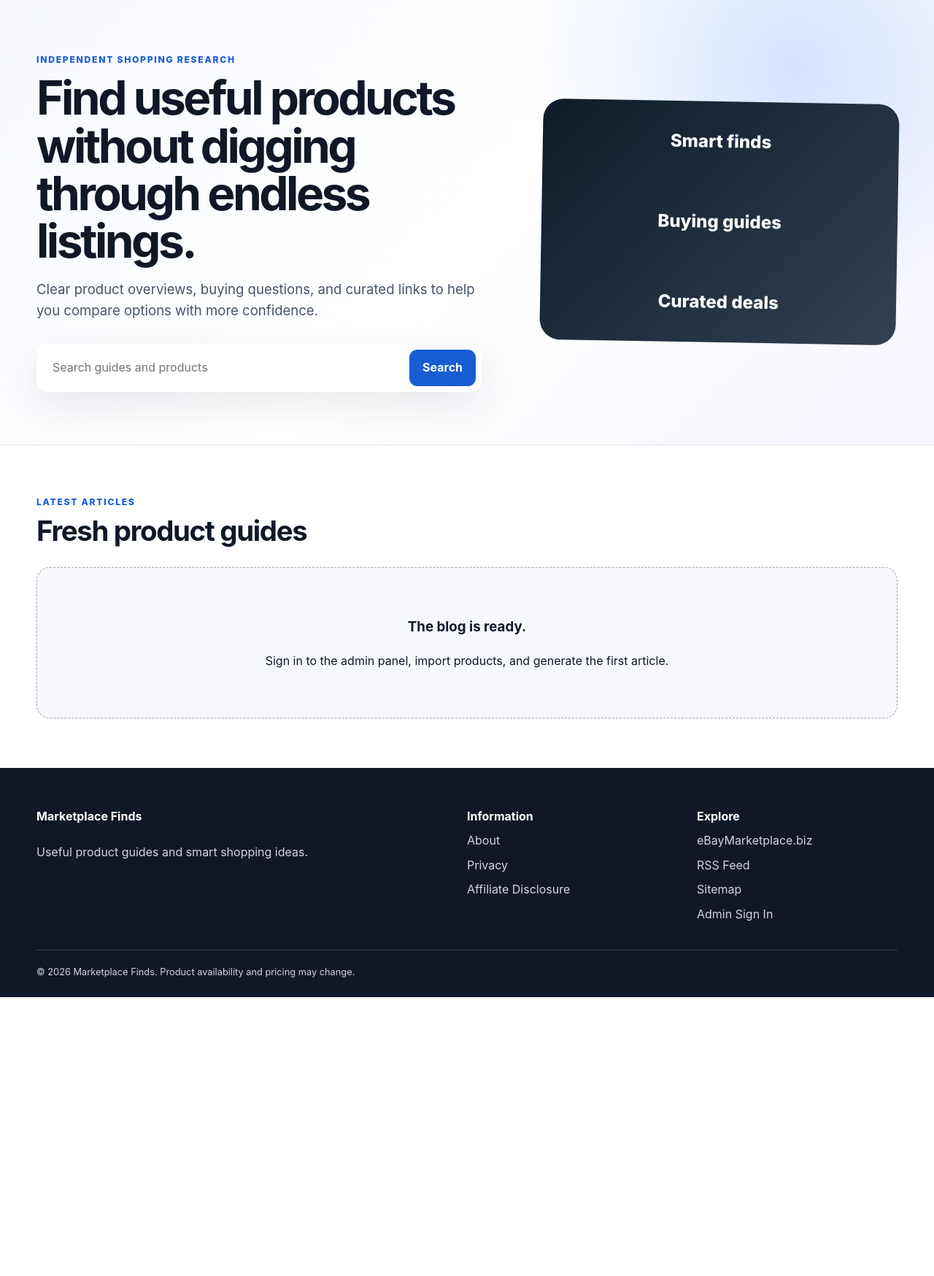
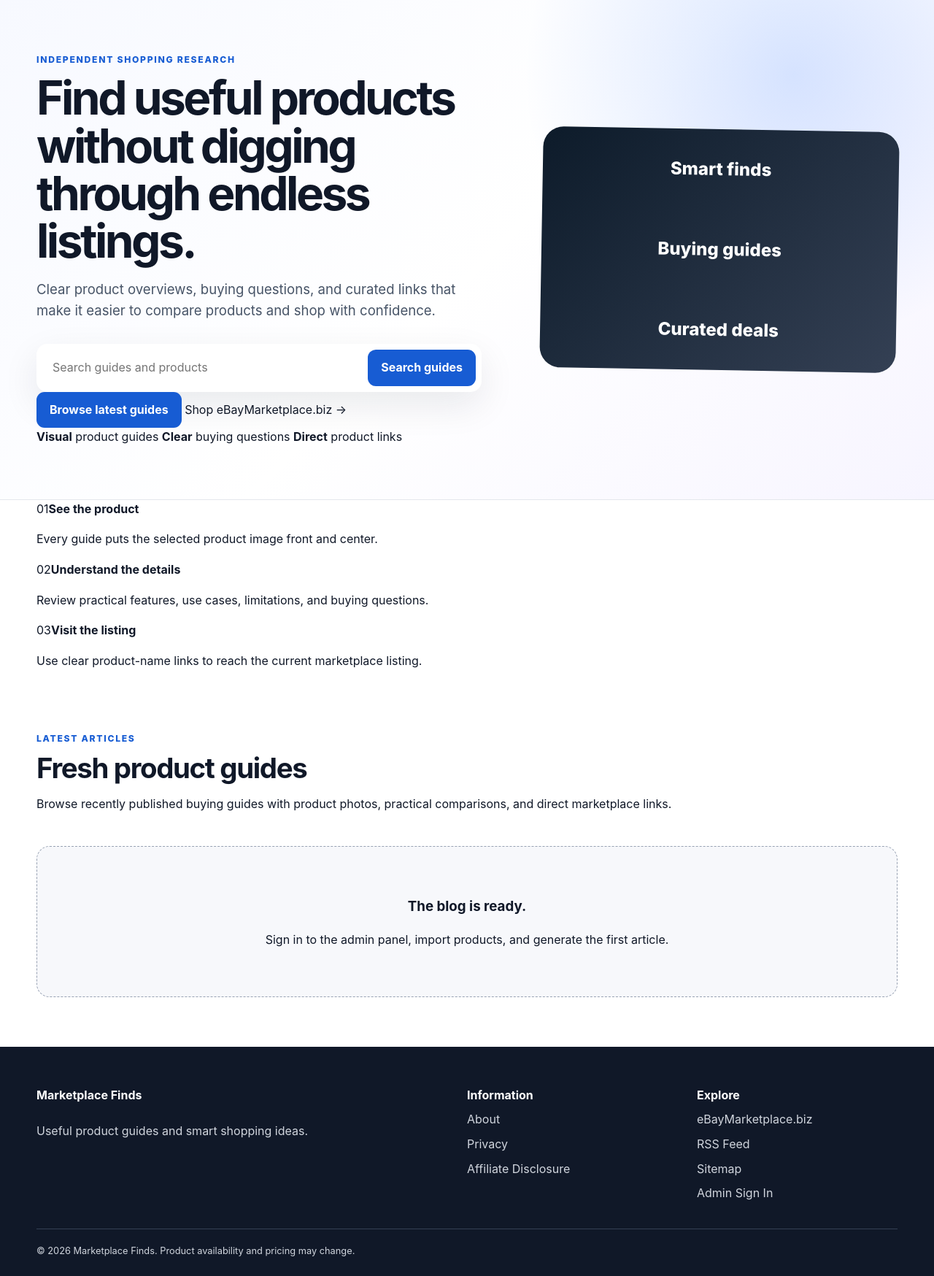
Before and after one commit to michaelredd56-blip/eBayMarketplace.biz-blog, a Flask app: page / in a window 1280 px wide. Shown: the part 79-1827 px from the top of the page at 73% size. Before the commit the page ends 1445 px from the top, so only its background shows below. Run offline with Flask 3, Linux system fonts and the light colour scheme; data that the repository does not hold is empty.

Commit message:
Redesign homepage with product imagery and magazine layout

```diff
--- a/templates/index.html
+++ b/templates/index.html
@@ -1,23 +1,37 @@
 {% extends "base.html" %}
 {% block title %}{{ site_name }} | Independent Product Guides{% endblock %}
 {% block content %}
-<section class="hero">
-  <div class="container hero-grid">
-    <div>
-      <span class="eyebrow">Independent shopping research</span>
+<section class="hero visual-hero{% if featured_products and featured_products[0].image_url %} has-hero-image{% endif %}"{% if featured_products and featured_products[0].image_url %} style="--hero-image: url('{{ featured_products[0].image_url }}')"{% endif %}>
+  <div class="visual-hero-shade" aria-hidden="true"></div>
+  <div class="container hero-grid visual-hero-grid">
+    <div class="hero-copy-panel">
+      <span class="eyebrow light-eyebrow">Independent shopping research</span>
       <h1>Find useful products without digging through endless listings.</h1>
-      <p>Clear product overviews, buying questions, and curated links to help you compare options with more confidence.</p>
-      <form class="search-form" action="{{ url_for('search') }}" method="get">
+      <p>Clear product overviews, buying questions, and curated links that make it easier to compare products and shop with confidence.</p>
+      <form class="search-form visual-search" action="{{ url_for('search') }}" method="get">
         <label class="sr-only" for="home-search">Search product guides</label>
         <input id="home-search" name="q" placeholder="Search guides and products">
-        <button type="submit">Search</button>
+        <button type="submit">Search guides</button>
       </form>
+      <div class="hero-actions">
+        <a class="button hero-primary" href="#latest-guides">Browse latest guides</a>
+        <a class="hero-text-link" href="{{ source_site_url }}" rel="noopener">Shop eBayMarketplace.biz →</a>
       </div>
-    <div class="hero-visual">
+      <div class="hero-proof" aria-label="What readers can expect">
+        <span><strong>Visual</strong> product guides</span>
+        <span><strong>Clear</strong> buying questions</span>
+        <span><strong>Direct</strong> product links</span>
+      </div>
+    </div>
+    <div class="hero-visual visual-product-collage" aria-label="Featured marketplace products">
       {% for product in featured_products[:4] %}
-        <a class="mini-product" href="{{ product.source_url }}">
-          {% if product.image_url %}<img src="{{ product.image_url }}" alt="{{ product.title }}" loading="lazy">{% endif %}
+        <a class="mini-product visual-mini-product" href="{{ product.source_url }}" rel="noopener">
+          <div class="mini-product-image">
+            {% if product.image_url %}<img src="{{ product.image_url }}" alt="{{ product.title }}" loading="lazy">{% else %}<span>{{ product.category }}</span>{% endif %}
+          </div>
+          <small>{{ product.category }}</small>
           <span>{{ product.title }}</span>
+          {% if product.price %}<strong>{{ product.price|money(product.currency) }}</strong>{% endif %}
         </a>
       {% else %}
         <div class="hero-placeholder"><span>Smart finds</span><span>Buying guides</span><span>Curated deals</span></div>
@@ -26,25 +40,35 @@
   </div>
 </section>
 
+<section class="visual-value-band" aria-label="Blog features">
+  <div class="container visual-value-grid">
+    <div><span class="value-icon">01</span><strong>See the product</strong><p>Every guide puts the selected product image front and center.</p></div>
+    <div><span class="value-icon">02</span><strong>Understand the details</strong><p>Review practical features, use cases, limitations, and buying questions.</p></div>
+    <div><span class="value-icon">03</span><strong>Visit the listing</strong><p>Use clear product-name links to reach the current marketplace listing.</p></div>
+  </div>
+</section>
+
 {% if categories %}
-<section class="container category-strip" aria-label="Popular categories">
-  {% for name, count in categories %}<a href="{{ url_for('category', category=name|lower|replace(' ', '-')) }}">{{ name }} <small>{{ count }}</small></a>{% endfor %}
+<section class="container category-strip visual-category-strip" aria-label="Popular categories">
+  {% for name, count in categories %}<a href="{{ url_for('category', category=name|lower|replace(' ', '-')) }}"><span>{{ name }}</span><small>{{ count }} guides</small></a>{% endfor %}
 </section>
 {% endif %}
 
-<section class="container section-block">
-  <div class="section-heading"><div><span class="eyebrow">Latest articles</span><h2>Fresh product guides</h2></div></div>
-  <div class="card-grid">
+<section id="latest-guides" class="article-feed-section">
+  <div class="container section-block">
+    <div class="section-heading visual-section-heading"><div><span class="eyebrow">Latest articles</span><h2>Fresh product guides</h2><p>Browse recently published buying guides with product photos, practical comparisons, and direct marketplace links.</p></div></div>
+    <div class="card-grid visual-card-grid">
       {% for post in posts.items %}
-      <article class="post-card">
-        <a class="card-image" href="{{ url_for('article', slug=post.slug) }}">
+        <article class="post-card visual-post-card">
+          <a class="card-image visual-card-image" href="{{ url_for('article', slug=post.slug) }}">
             {% if post.product and post.product.image_url %}<img src="{{ post.product.image_url }}" alt="{{ post.product.title }}" loading="lazy">{% else %}<span>{{ post.category }}</span>{% endif %}
+            <span class="image-read-badge">Read guide</span>
           </a>
           <div class="card-body">
             <span class="card-category">{{ post.category }}</span>
             <h3><a href="{{ url_for('article', slug=post.slug) }}">{{ post.title }}</a></h3>
             <p>{{ post.excerpt }}</p>
-          <div class="card-meta"><span>{{ post.published_at|datefmt }}</span><a href="{{ url_for('article', slug=post.slug) }}">Read guide →</a></div>
+            <div class="card-meta"><span>{{ post.published_at|datefmt }}</span><a href="{{ url_for('article', slug=post.slug) }}">Read full guide →</a></div>
           </div>
         </article>
       {% else %}
@@ -52,16 +76,18 @@
       {% endfor %}
     </div>
     {% include "pagination.html" %}
+  </div>
 </section>
 
 {% if featured_products %}
-<section class="marketplace-band">
+<section class="marketplace-band visual-marketplace-band">
+  <div class="marketplace-glow" aria-hidden="true"></div>
   <div class="container">
-    <div class="section-heading light"><div><span class="eyebrow">From eBayMarketplace.biz</span><h2>Recently curated products</h2></div><a class="button secondary" href="{{ source_site_url }}">Browse marketplace</a></div>
-    <div class="product-grid">
+    <div class="section-heading light"><div><span class="eyebrow">From eBayMarketplace.biz</span><h2>Recently curated products</h2><p class="marketplace-intro">Explore more products that may inspire the next buying guide.</p></div><a class="button secondary" href="{{ source_site_url }}">Browse marketplace</a></div>
+    <div class="product-grid visual-product-grid">
       {% for product in featured_products %}
-        <a class="product-tile" href="{{ product.source_url }}">
-          {% if product.image_url %}<img src="{{ product.image_url }}" alt="{{ product.title }}" loading="lazy">{% endif %}
+        <a class="product-tile visual-product-tile" href="{{ product.source_url }}" rel="noopener">
+          <div class="product-tile-image">{% if product.image_url %}<img src="{{ product.image_url }}" alt="{{ product.title }}" loading="lazy">{% else %}<span>{{ product.category }}</span>{% endif %}</div>
           <span>{{ product.category }}</span><strong>{{ product.title }}</strong>
           {% if product.price %}<em>{{ product.price|money(product.currency) }}</em>{% endif %}
         </a>
```
Lines whose indentation alone changed are shown as unchanged.
